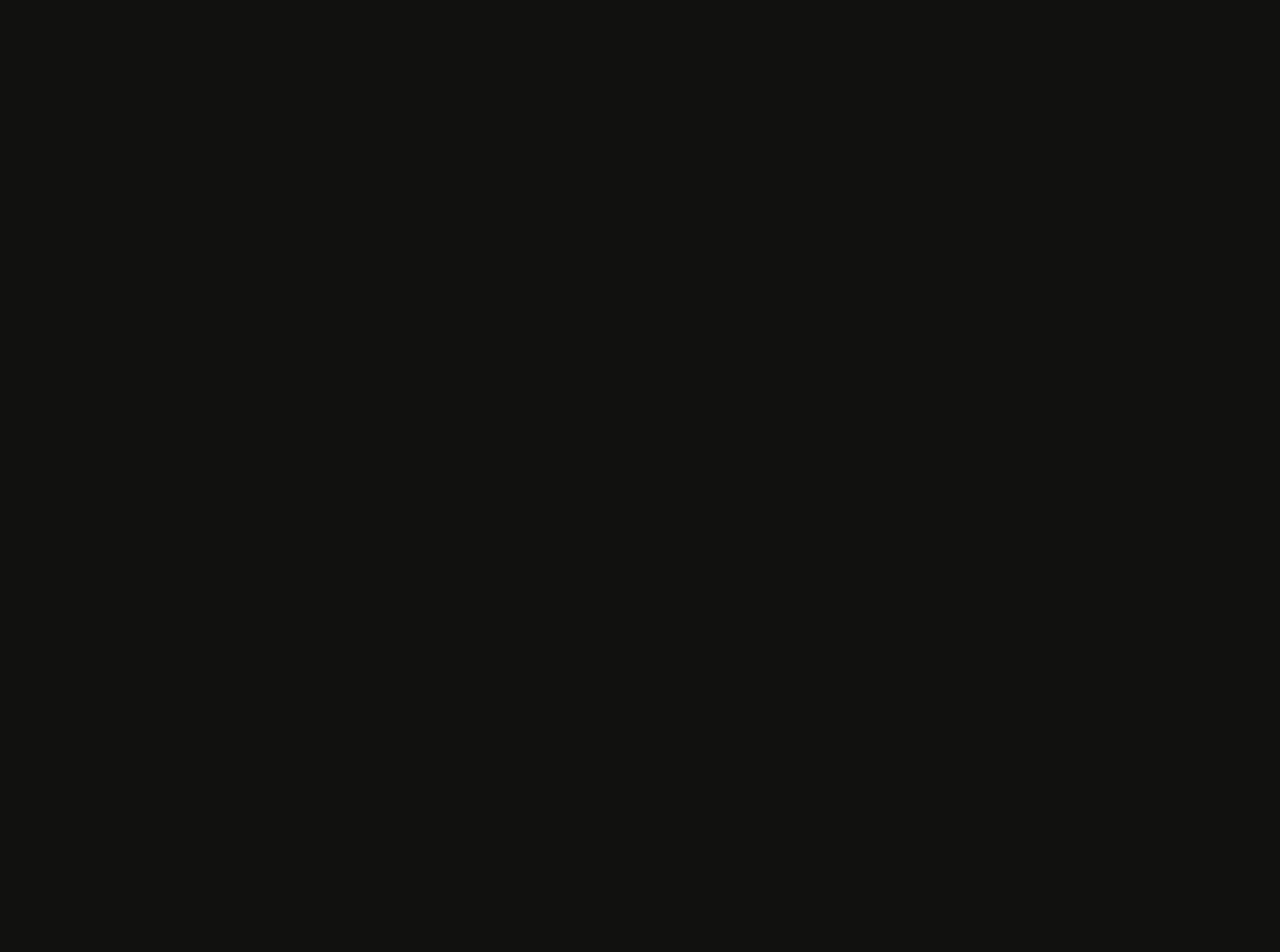
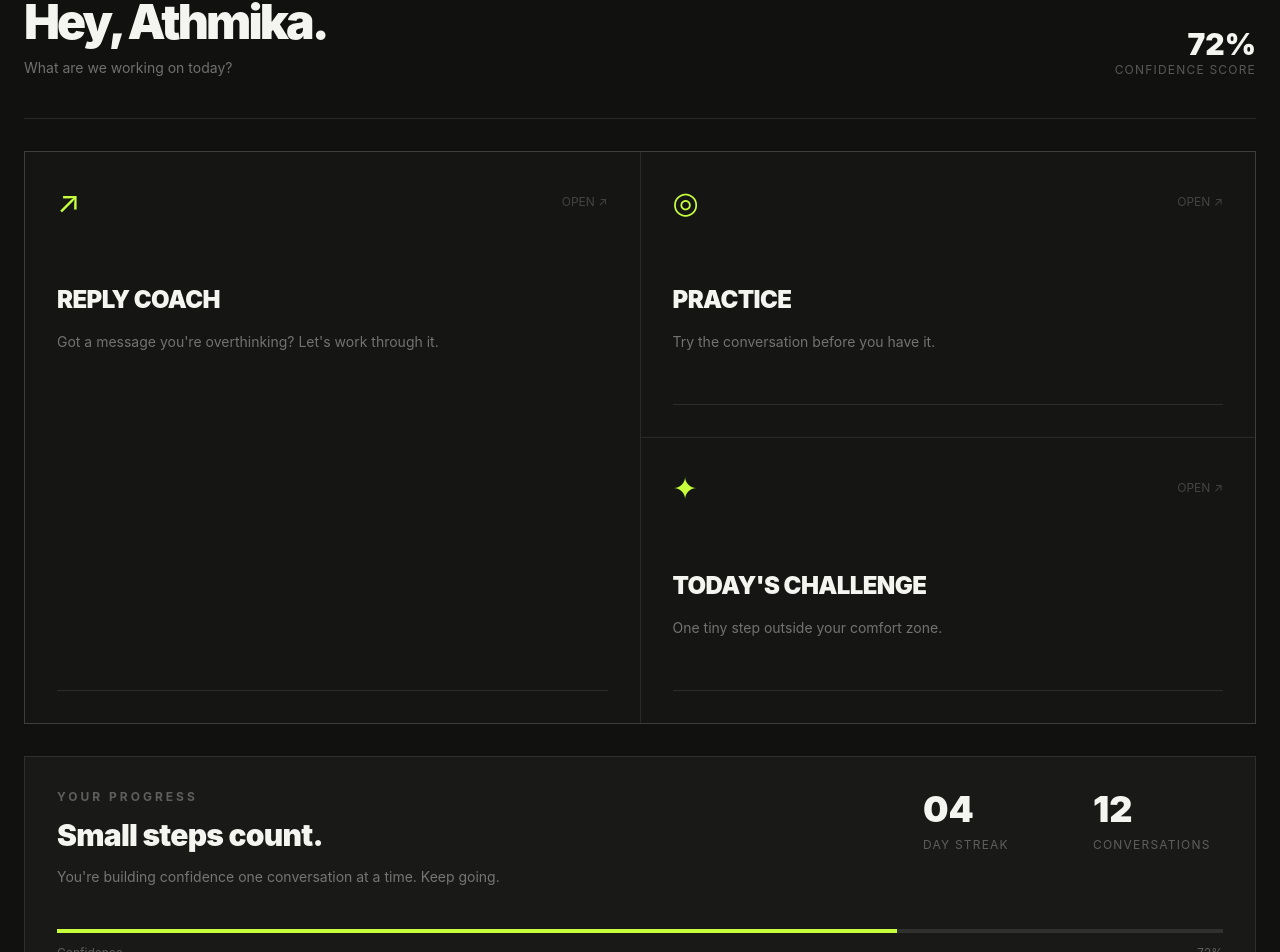
Before and after one commit to athmika2904/Talksy, a React (Vite) app in the folder client/: page /dashboard in a window 1280 px wide. Shown: the part 157-1109 px from the top of the page. Before the commit the page ends 800 px from the top, so only its background shows below. Built offline with nearby package versions, Linux system fonts and the light colour scheme.

Commit message:
Completed the dashboard implementation

```diff
--- a/client/src/App.tsx
+++ b/client/src/App.tsx
@@ -1,9 +1,7 @@
 import {BrowserRouter,Routes,Route} from "react-router-dom";
 import Landing from "./assets/pages/Landing";
+import Dashboard from "./assets/pages/Dashboard";
 
-function Dashboard() {
-  return <h1>Dashboard</h1>
-}
 
 function ReplyCoach() {
   return <h1>Reply Coach</h1>
--- /dev/null
+++ b/client/src/assets/components/FeatureCard.tsx
@@ -0,0 +1,64 @@
+import { Link } from "react-router-dom"
+
+interface FeatureCardProps {
+  emoji: string
+  title: string
+  description: string
+  link: string
+  large?: boolean
+}
+
+function FeatureCard({
+  emoji,
+  title,
+  description,
+  link,
+  large = false,
+}: FeatureCardProps) {
+
+  return (
+    <Link
+      to={link}
+      className={`
+        group relative block bg-[#151513] p-8
+        transition-all duration-300
+        hover:bg-[#1b1b18]
+        ${large ? "md:row-span-2" : ""}
+      `}
+    >
+
+      <div className="flex h-full flex-col justify-between">
+
+        <div>
+
+          <div className="flex items-center justify-between">
+
+            <span className="text-3xl text-[#c7ff3d]">
+              {emoji}
+            </span>
+
+            <span className="text-xs text-white/20 transition group-hover:text-[#c7ff3d]">
+              OPEN ↗
+            </span>
+
+          </div>
+
+          <h3 className="mt-16 text-2xl font-black tracking-tight">
+            {title}
+          </h3>
+
+          <p className="mt-3 max-w-sm text-sm leading-7 text-white/40">
+            {description}
+          </p>
+
+        </div>
+
+        <div className="mt-12 h-px w-full bg-white/10 transition group-hover:bg-[#c7ff3d]" />
+
+      </div>
+
+    </Link>
+  )
+}
+
+export default FeatureCard
--- /dev/null
+++ b/client/src/assets/components/ProgressCard.tsx
@@ -0,0 +1,75 @@
+function ProgressCard() {
+
+  return (
+    <div className="border border-white/10 bg-[#191917] p-8">
+
+      <div className="flex flex-col justify-between gap-8 md:flex-row">
+
+        <div>
+
+          <p className="text-xs font-bold uppercase tracking-[0.25em] text-white/30">
+            YOUR PROGRESS
+          </p>
+
+          <h3 className="mt-3 text-3xl font-black tracking-tight">
+            Small steps count.
+          </h3>
+
+          <p className="mt-3 max-w-md text-sm leading-6 text-white/40">
+            You're building confidence one conversation
+            at a time. Keep going.
+          </p>
+
+        </div>
+
+
+        <div className="grid grid-cols-2 gap-10 md:min-w-[300px]">
+
+          <div>
+
+            <p className="text-4xl font-black">
+              04
+            </p>
+
+            <p className="mt-2 text-xs uppercase tracking-widest text-white/30">
+              day streak
+            </p>
+
+          </div>
+
+
+          <div>
+
+            <p className="text-4xl font-black">
+              12
+            </p>
+
+            <p className="mt-2 text-xs uppercase tracking-widest text-white/30">
+              conversations
+            </p>
+
+          </div>
+
+        </div>
+
+      </div>
+
+      <div className="mt-10 h-1 bg-white/10">
+
+        <div className="h-full w-[72%] bg-[#c7ff3d]" />
+
+      </div>
+
+      <div className="mt-3 flex justify-between text-xs text-white/30">
+
+        <span>Confidence</span>
+
+        <span>72%</span>
+
+      </div>
+
+    </div>
+  )
+}
+
+export default ProgressCard
--- /dev/null
+++ b/client/src/assets/pages/Dashboard.tsx
@@ -0,0 +1,90 @@
+import Navbar from "../components/Navbar"
+import FeatureCard from "../components/FeatureCard"
+import ProgressCard from "../components/ProgressCard"
+
+function Dashboard() {
+
+  return (
+    <div className="min-h-screen bg-[#11110f] text-[#f4f4f0]">
+
+      <Navbar />
+
+      <main className="mx-auto max-w-7xl px-6 py-12">
+
+
+
+        <section className="flex flex-col justify-between gap-6 border-b border-white/10 pb-10 md:flex-row md:items-end">
+
+          <div>
+
+            <p className="text-xs font-bold uppercase tracking-[0.25em] text-[#c7ff3d]">
+              PERSONAL SPACE
+            </p>
+
+            <h1 className="mt-4 text-5xl font-black tracking-[-0.06em]">
+              Hey, Athmika.
+            </h1>
+
+            <p className="mt-3 text-sm text-white/40">
+              What are we working on today?
+            </p>
+
+          </div>
+
+          <div className="text-left md:text-right">
+
+            <p className="text-3xl font-black">
+              72%
+            </p>
+
+            <p className="text-xs uppercase tracking-widest text-white/30">
+              confidence score
+            </p>
+
+          </div>
+
+        </section>
+
+
+
+        <section className="mt-8 grid gap-px border border-white/10 bg-white/10 md:grid-cols-2">
+
+          <FeatureCard
+            emoji="↗"
+            title="REPLY COACH"
+            description="Got a message you're overthinking? Let's work through it."
+            link="/reply-coach"
+            large
+          />
+
+          <FeatureCard
+            emoji="◎"
+            title="PRACTICE"
+            description="Try the conversation before you have it."
+            link="/practice"
+          />
+
+          <FeatureCard
+            emoji="✦"
+            title="TODAY'S CHALLENGE"
+            description="One tiny step outside your comfort zone."
+            link="/challenges"
+          />
+
+        </section>
+
+
+
+        <section className="mt-8">
+
+          <ProgressCard />
+
+        </section>
+
+      </main>
+
+    </div>
+  )
+}
+
+export default Dashboard
```
